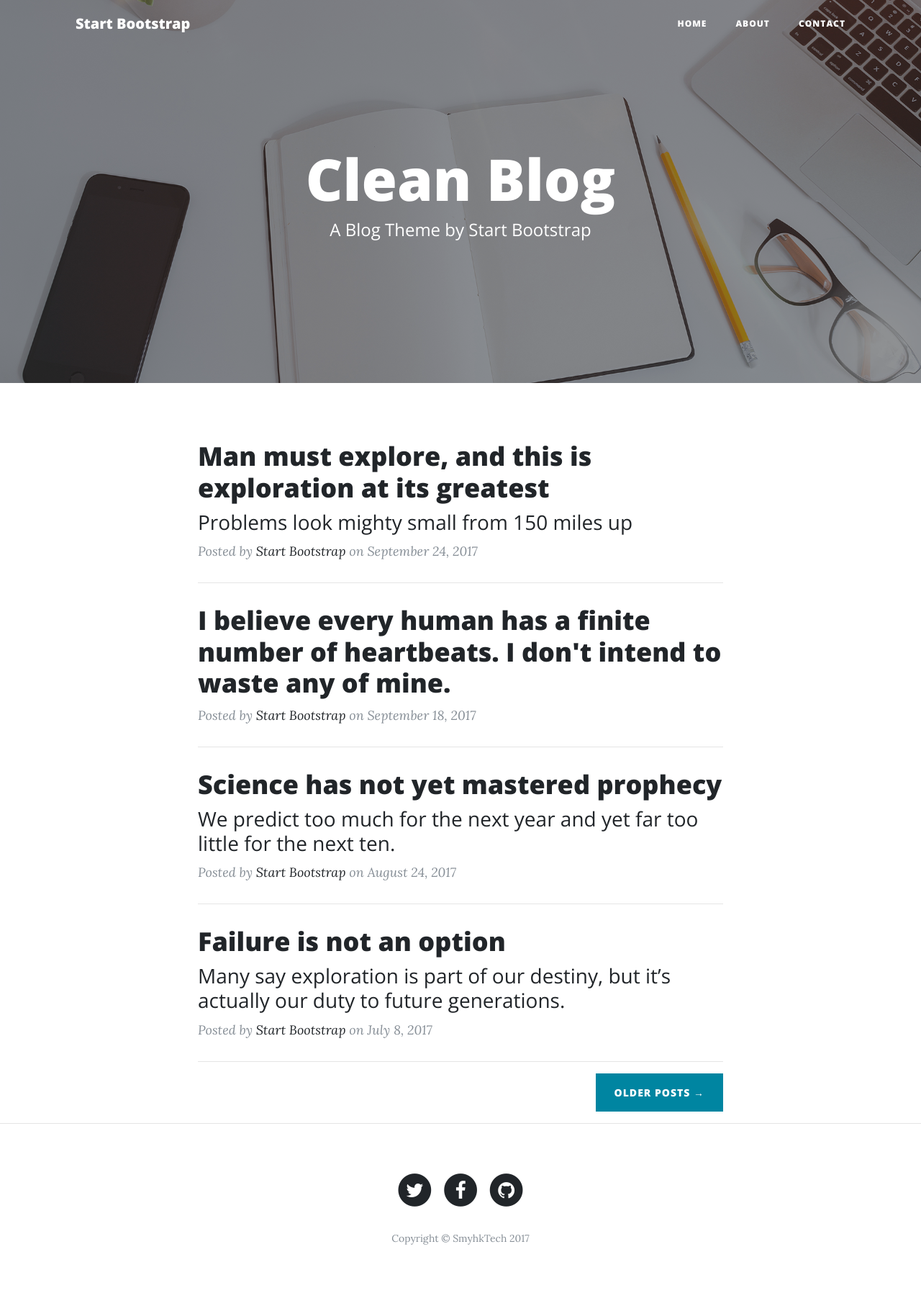
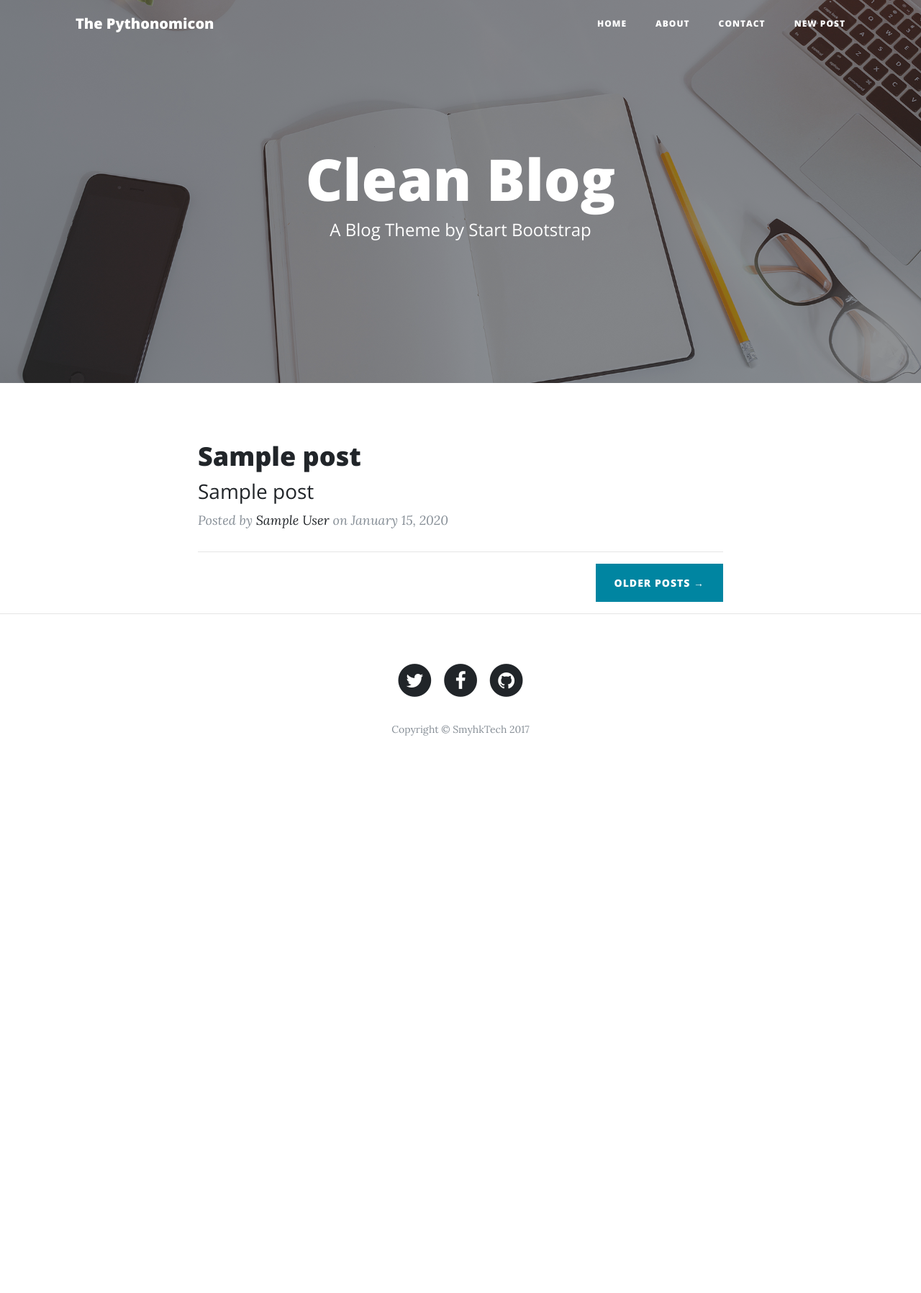
Before and after one commit to smyhk/flask-alchemy, a Flask app: page / in a window 1280 px wide. Shown: the whole page at 72% size. After the commit the page ends 1022 px from the top, so only its background shows below. Run offline with Flask 2, Linux system fonts and the light colour scheme; tables that the repository leaves empty hold one stand-in row (values such as "Sample post"); some libraries are stand-ins or nearby versions.

Commit message:
Implement post listing on index page

```diff
--- a/app.py
+++ b/app.py
@@ -20,7 +20,9 @@ class BlogPost(db.Model):
 
 @app.route("/")
 def index():
-    return render_template("index.html")
+    posts = BlogPost.query.all()
+
+    return render_template("index.html", posts=posts)
 
 
 @app.route("/about")
@@ -62,4 +64,4 @@ def publish():
 
 
 if __name__ == '__main__':
-    app.run(debug=True)
+    app.run(debug=True)  # remove debug before production
--- a/templates/index.html
+++ b/templates/index.html
@@ -28,7 +28,7 @@
     <!-- Navigation -->
     <nav class="navbar navbar-expand-lg navbar-light fixed-top" id="mainNav">
       <div class="container">
-        <a class="navbar-brand" href="{{ url_for('index') }}">Start Bootstrap</a>
+        <a class="navbar-brand" href="{{ url_for('index') }}">The Pythonomicon</a>
         <button class="navbar-toggler navbar-toggler-right" type="button" data-toggle="collapse" data-target="#navbarResponsive" aria-controls="navbarResponsive" aria-expanded="false" aria-label="Toggle navigation">
           Menu
           <i class="fa fa-bars"></i>
@@ -43,6 +43,9 @@
             </li>
             <li class="nav-item">
               <a class="nav-link" href="{{ url_for('contact') }}">Contact</a>
+            </li>
+            <li class="nav-item">
+              <a class="nav-link" href="{{ url_for('add_post') }}">New Post</a>
             </li>
           </ul>
         </div>
@@ -68,59 +71,22 @@
     <div class="container">
       <div class="row">
         <div class="col-lg-8 col-md-10 mx-auto">
+          {% for post in posts %}
             <div class="post-preview">
-            <a href="post.html">
+              <a href="{{ url_for('post', post_id=post.id) }}">
                 <h2 class="post-title">
-                Man must explore, and this is exploration at its greatest
+                  {{ post.title }}
                 </h2>
                 <h3 class="post-subtitle">
-                Problems look mighty small from 150 miles up
+                  {{ post.sub_title }}
                 </h3>
               </a>
               <p class="post-meta">Posted by
-              <a href="#">Start Bootstrap</a>
-              on September 24, 2017</p>
+                <a href="#">{{ post.author }}</a> on {{ post.date_posted.strftime('%B %d, %Y') }}</p>
             </div>
+          {% endfor %}
           <hr>
-          <div class="post-preview">
-            <a href="post.html">
-              <h2 class="post-title">
-                I believe every human has a finite number of heartbeats. I don't intend to waste any of mine.
-              </h2>
-            </a>
-            <p class="post-meta">Posted by
-              <a href="#">Start Bootstrap</a>
-              on September 18, 2017</p>
-          </div>
-          <hr>
-          <div class="post-preview">
-            <a href="post.html">
-              <h2 class="post-title">
-                Science has not yet mastered prophecy
-              </h2>
-              <h3 class="post-subtitle">
-                We predict too much for the next year and yet far too little for the next ten.
-              </h3>
-            </a>
-            <p class="post-meta">Posted by
-              <a href="#">Start Bootstrap</a>
-              on August 24, 2017</p>
-          </div>
-          <hr>
-          <div class="post-preview">
-            <a href="post.html">
-              <h2 class="post-title">
-                Failure is not an option
-              </h2>
-              <h3 class="post-subtitle">
-                Many say exploration is part of our destiny, but it’s actually our duty to future generations.
-              </h3>
-            </a>
-            <p class="post-meta">Posted by
-              <a href="#">Start Bootstrap</a>
-              on July 8, 2017</p>
-          </div>
-          <hr>
+
           <!-- Pager -->
           <div class="clearfix">
             <a class="btn btn-primary float-right" href="#">Older Posts &rarr;</a>
--- a/templates/post.html
+++ b/templates/post.html
@@ -59,8 +59,7 @@
               <h1>{{ post.title }}</h1>
               <h2 class="subheading">{{ post.sub_title }}</h2>
               <span class="meta">Posted by
-                <a href="#">{{ post.author }}</a>
-                {{ date_posted }}</span>
+                <a href="#">{{ post.author }}</a> on {{ date_posted }}</span>
             </div>
           </div>
         </div>
```
Lines whose indentation alone changed are shown as unchanged.
